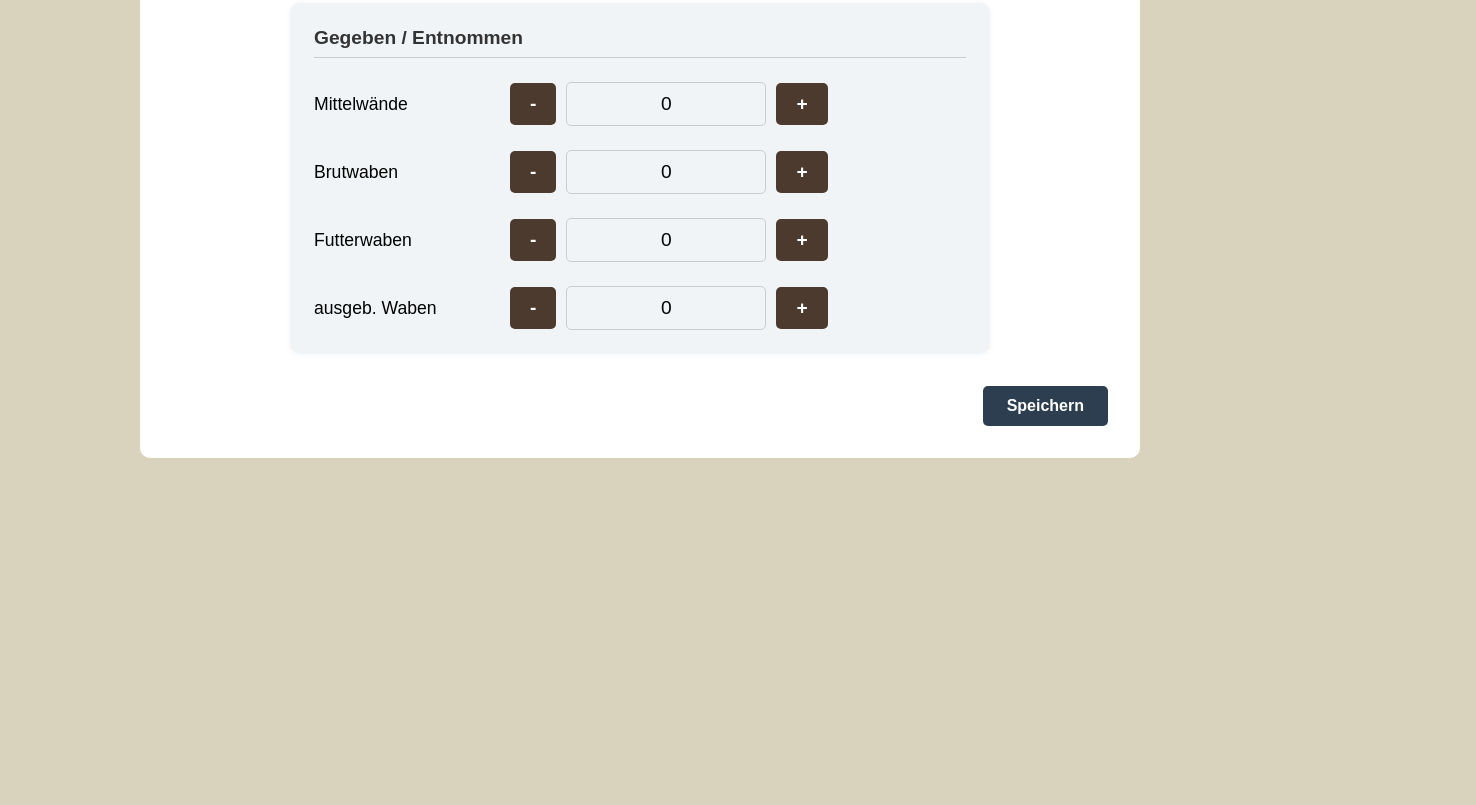
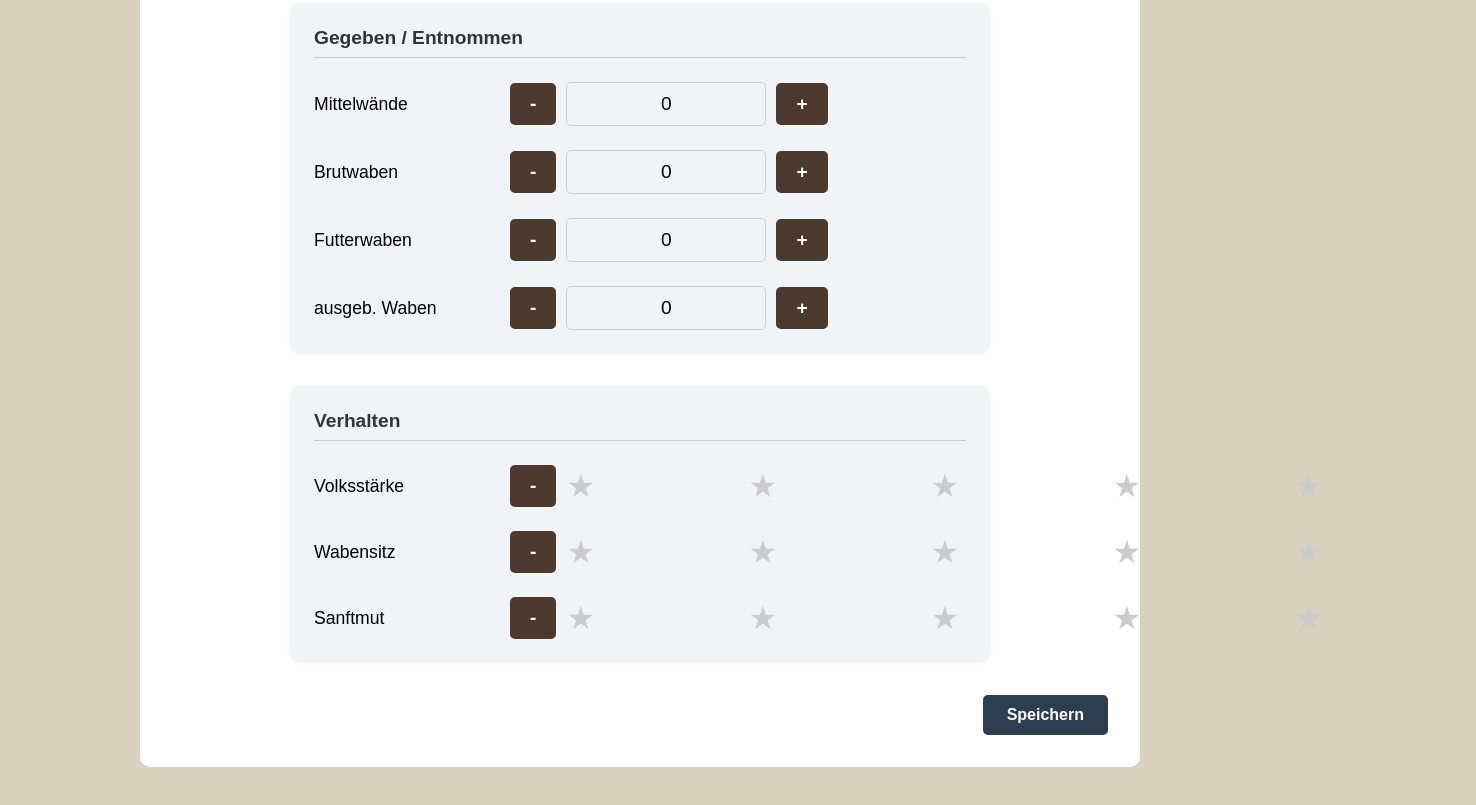
Before and after one commit to Martin-maker04/meine-website, a plain HTML site: page durchschau-create.html in a window 1280 px wide. Shown: the part 513-1318 px from the top of the page, 1476 px wide, since content can reach past the window. Before the commit the page ends 1019 px from the top, so only its background shows below. Drawn offline with Linux system fonts and the light colour scheme.

Commit message:
Update durchschau-create.html

```diff
--- a/durchschau-create.html
+++ b/durchschau-create.html
@@ -185,6 +185,32 @@
       text-align: center;
       font-size: 1.2rem;
     }
+
+    .stars {
+      display: flex;
+      align-items: center;
+    }
+
+    .stars input {
+      display: none;
+    }
+
+    .stars label {
+      cursor: pointer;
+      color: #ccc;
+      font-size: 2rem;
+      padding: 0;
+      margin-right: 2px;
+    }
+
+    .stars input:checked ~ label {
+      color: #ffcc00;
+    }
+
+    .stars label:hover,
+    .stars label:hover ~ label {
+      color: #ffcc00;
+    }
   </style>
 </head>
 <body>
@@ -265,6 +291,65 @@
       </div>
     </div>
 
+    <!-- Verhalten -->
+    <div class="section-box">
+      <h3>Verhalten</h3>
+      <div class="form-row">
+        <label>Volksstärke</label>
+        <div class="counter-container">
+          <button class="counter-button" onclick="resetStars('volksstaerke')">-</button>
+          <div class="stars" id="volksstaerke">
+            <input type="radio" id="volksstaerke-1" name="volksstaerke" value="1">
+            <label for="volksstaerke-1">★</label>
+            <input type="radio" id="volksstaerke-2" name="volksstaerke" value="2">
+            <label for="volksstaerke-2">★</label>
+            <input type="radio" id="volksstaerke-3" name="volksstaerke" value="3">
+            <label for="volksstaerke-3">★</label>
+            <input type="radio" id="volksstaerke-4" name="volksstaerke" value="4">
+            <label for="volksstaerke-4">★</label>
+            <input type="radio" id="volksstaerke-5" name="volksstaerke" value="5">
+            <label for="volksstaerke-5">★</label>
+          </div>
+        </div>
+      </div>
+      <div class="form-row">
+        <label>Wabensitz</label>
+        <div class="counter-container">
+          <button class="counter-button" onclick="resetStars('wabensitz')">-</button>
+          <div class="stars" id="wabensitz">
+            <input type="radio" id="wabensitz-1" name="wabensitz" value="1">
+            <label for="wabensitz-1">★</label>
+            <input type="radio" id="wabensitz-2" name="wabensitz" value="2">
+            <label for="wabensitz-2">★</label>
+            <input type="radio" id="wabensitz-3" name="wabensitz" value="3">
+            <label for="wabensitz-3">★</label>
+            <input type="radio" id="wabensitz-4" name="wabensitz" value="4">
+            <label for="wabensitz-4">★</label>
+            <input type="radio" id="wabensitz-5" name="wabensitz" value="5">
+            <label for="wabensitz-5">★</label>
+          </div>
+        </div>
+      </div>
+      <div class="form-row">
+        <label>Sanftmut</label>
+        <div class="counter-container">
+          <button class="counter-button" onclick="resetStars('sanftmut')">-</button>
+          <div class="stars" id="sanftmut">
+            <input type="radio" id="sanftmut-1" name="sanftmut" value="1">
+            <label for="sanftmut-1">★</label>
+            <input type="radio" id="sanftmut-2" name="sanftmut" value="2">
+            <label for="sanftmut-2">★</label>
+            <input type="radio" id="sanftmut-3" name="sanftmut" value="3">
+            <label for="sanftmut-3">★</label>
+            <input type="radio" id="sanftmut-4" name="sanftmut" value="4">
+            <label for="sanftmut-4">★</label>
+            <input type="radio" id="sanftmut-5" name="sanftmut" value="5">
+            <label for="sanftmut-5">★</label>
+          </div>
+        </div>
+      </div>
+    </div>
+
     <!-- Speichern Button -->
     <div class="save-button">
       <button id="saveButton">Speichern</button>
@@ -292,11 +377,23 @@
       counter.textContent = parseInt(counter.textContent) - 1;
     }
 
+    function resetStars(id) {
+      const stars = document.getElementById(id);
+      const inputs = stars.querySelectorAll('input');
+      inputs.forEach(input => {
+        input.checked = false;
+      });
+    }
+
     saveButton.addEventListener('click', () => {
       const mittelwaende = document.getElementById('mittelwaende').textContent;
       const brutwaben = document.getElementById('brutwaben').textContent;
       const futterwaben = document.getElementById('futterwaben').textContent;
       const ausgebWaben = document.getElementById('ausgeb-waben').textContent;
+
+      const volksstaerke = document.querySelector('input[name="volksstaerke"]:checked') ? document.querySelector('input[name="volksstaerke"]:checked').value : 0;
+      const wabensitz = document.querySelector('input[name="wabensitz"]:checked') ? document.querySelector('input[name="wabensitz"]:checked').value : 0;
+      const sanftmut = document.querySelector('input[name="sanftmut"]:checked') ? document.querySelector('input[name="sanftmut"]:checked').value : 0;
 
       const durchschau = {
         id: new Date().getTime().toString(),
@@ -307,7 +404,10 @@
         brutwaben: brutwaben,
         futterwaben: futterwaben,
         ausgebWaben: ausgebWaben,
-        details: `Königin gesehen: ${queenSeen ? 'Ja' : 'Nein'}, Mittelwände: ${mittelwaende}, Brutwaben: ${brutwaben}, Futterwaben: ${futterwaben}, ausgeb. Waben: ${ausgebWaben}`,
+        volksstaerke: volksstaerke,
+        wabensitz: wabensitz,
+        sanftmut: sanftmut,
+        details: `Königin gesehen: ${queenSeen ? 'Ja' : 'Nein'}, Mittelwände: ${mittelwaende}, Brutwaben: ${brutwaben}, Futterwaben: ${futterwaben}, ausgeb. Waben: ${ausgebWaben}, Volksstärke: ${volksstaerke}, Wabensitz: ${wabensitz}, Sanftmut: ${sanftmut}`,
         icon: 'svg/durchschau.svg',
         position: 'left'
       };
```
